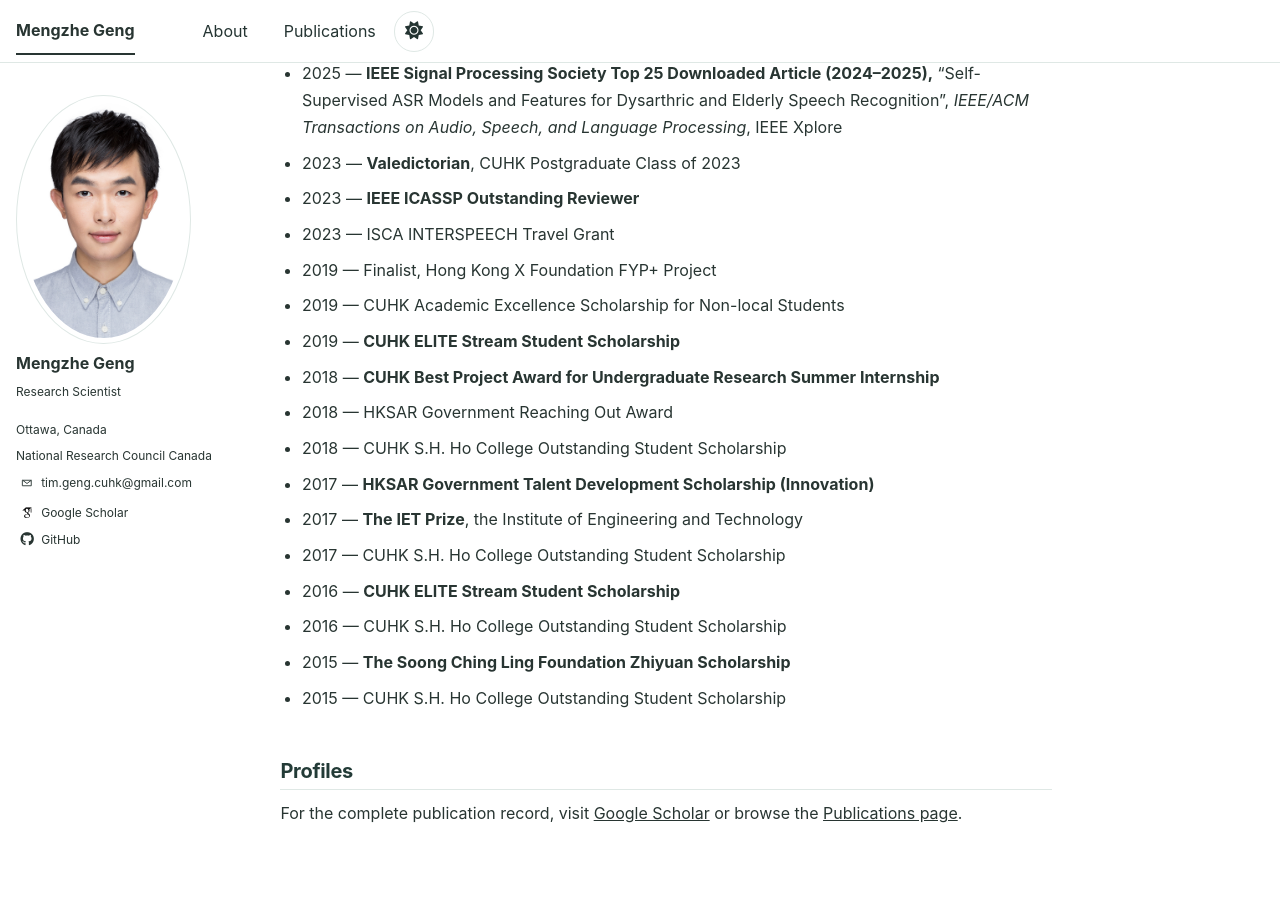
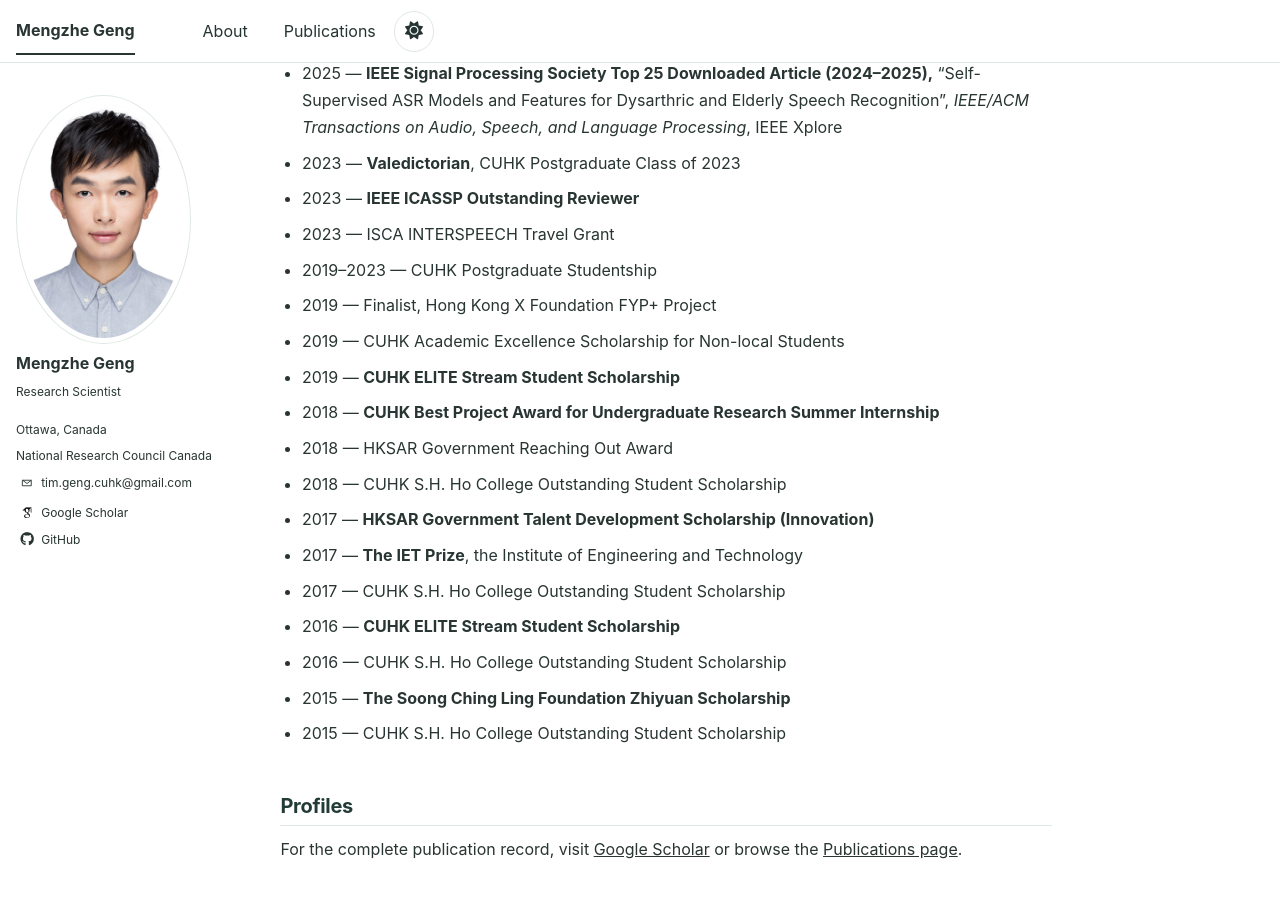
Before and after one commit to MENGZHEGENG/MENGZHEGENG.github.io, a Jekyll site: the page built from _pages/about.md, in a window 1280 px wide and 900 px high, scrolled down 3247 px. Built offline with Jekyll 4.4.1, drawn with Linux system fonts in a browser that asks for light colours; some web fonts are replaced.

Commit message:
Add CUHK postgraduate studentship award

```diff
--- a/_pages/about.md
+++ b/_pages/about.md
@@ -218,6 +218,7 @@ classes: wide
   <li class="award-item">2023 — <strong>Valedictorian</strong>, <a href="https://www.cpr.cuhk.edu.hk/en/press/cuhk-holds-92nd-congregation-for-the-conferment-of-degrees/" target="_blank" rel="noopener noreferrer">CUHK Postgraduate Class of 2023</a></li>
   <li class="award-item">2023 — <strong><a href="https://2023.ieeeicassp.org/outstanding-reviewer-recognitions/" target="_blank" rel="noopener noreferrer">IEEE ICASSP Outstanding Reviewer</a></strong></li>
   <li class="award-item">2023 — <a href="https://interspeech2023.org/travel-grants/" target="_blank" rel="noopener noreferrer">ISCA INTERSPEECH Travel Grant</a></li>
+  <li class="award-item">2019–2023 — <a href="https://www.gs.cuhk.edu.hk/admissions/scholarships-fees/studentships" target="_blank" rel="noopener noreferrer">CUHK Postgraduate Studentship</a></li>
   <li class="award-item">2019 — <a href="https://www.hkxfoundation.org/aboutus" target="_blank" rel="noopener noreferrer">Finalist, Hong Kong X Foundation FYP+ Project</a></li>
   <li class="award-item">2019 — CUHK Academic Excellence Scholarship for Non-local Students</li>
   <li class="award-item">2019 — <strong><a href="https://www3.erg.cuhk.edu.hk/erg/Elite/Scholarship" target="_blank" rel="noopener noreferrer">CUHK ELITE Stream Student Scholarship</a></strong></li>
```
